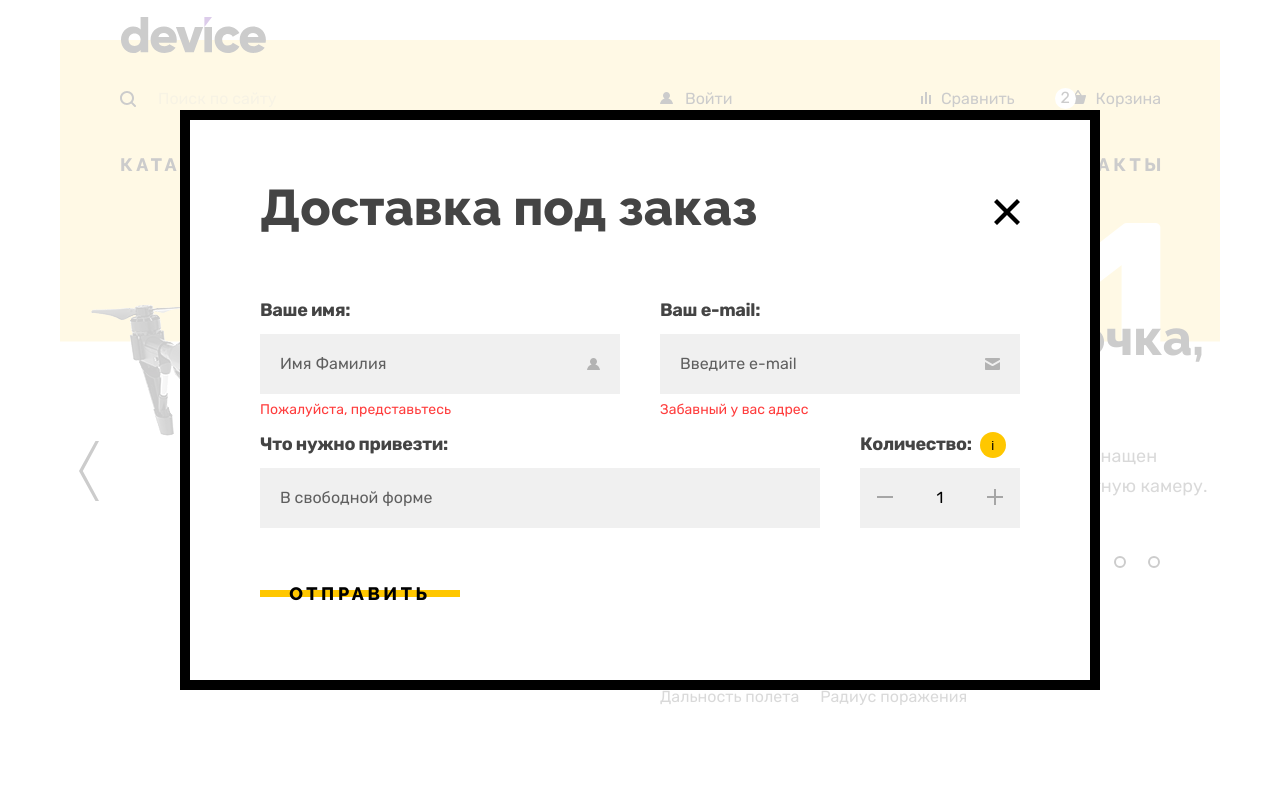
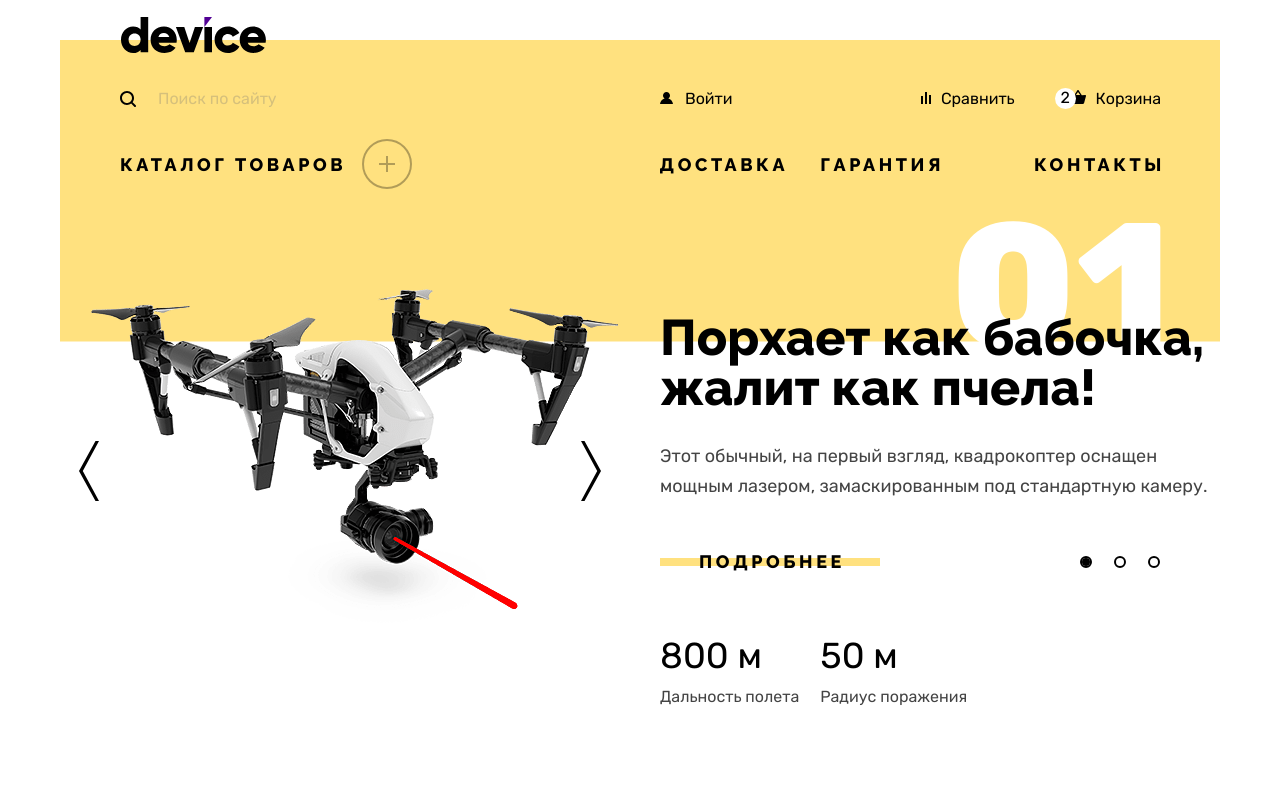
Before and after one commit to KaterinaRomanova/1023531-device-32, a plain HTML site: page index.html in a window 1280 px wide. Shown: the top 800 px of the page. Drawn offline with Linux system fonts and the light colour scheme; files whose address does not match are found by name.

Commit message:
hide modal

```diff
--- a/index.html
+++ b/index.html
@@ -408,7 +408,7 @@
         </div>
       </div>
     </footer>
-    <div class="modal-container">
+    <div class="modal-container display-none">
       <div class="modal modal-delivery">
         <button class="modal__close-button">
           <span class="visually-hidden">Закрыть</span>
```
